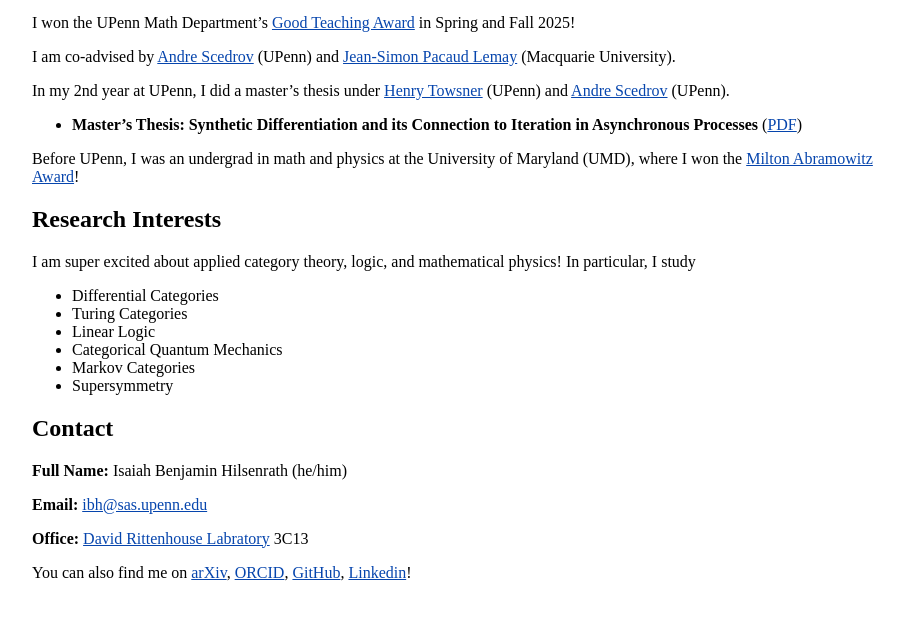
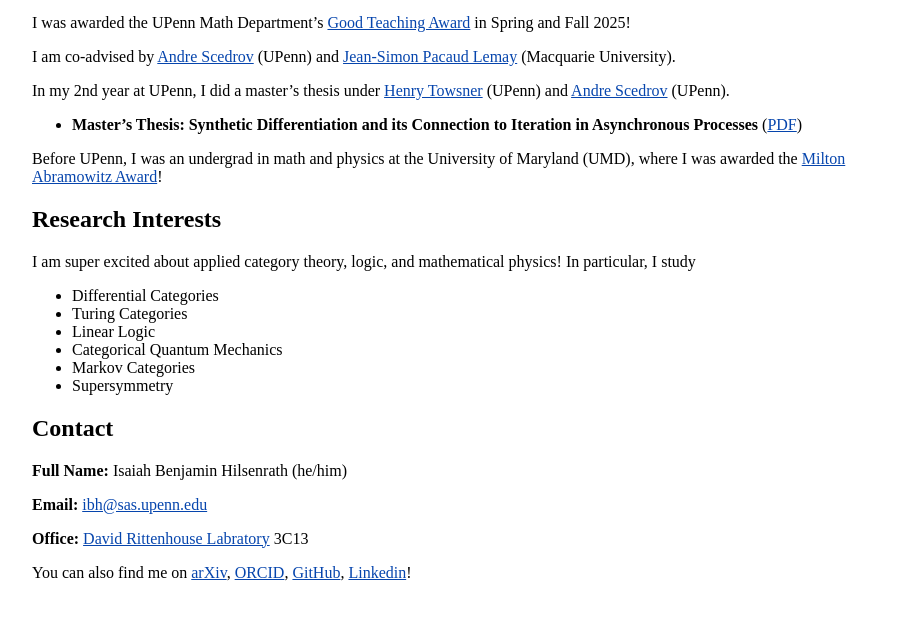
Before and after one commit to IsaiahBHilz/isaiahbhilz.github.io, a Jekyll site: the page built from index.md, in a window 1280 px wide. Shown: the part 601-1223 px from the top of the page, without its empty margins (183-1087 px from the left). Built offline with Jekyll 4.4.1, drawn with Linux system fonts in a browser that asks for light colours.

Commit message:
tone down the won language

```diff
--- a/index.md
+++ b/index.md
@@ -9,7 +9,7 @@ title: Home
 
 I am a 4th year PhD student in the Department of Mathematics at the [University of Pennsylvania](https://www.upenn.edu/) (UPenn).
 
-I won the UPenn Math Department's [Good Teaching Award](https://www.math.upenn.edu/about/department-history/department-chairs/prizes-and-awards/good-teaching) in Spring and Fall 2025!
+I was awarded the UPenn Math Department's [Good Teaching Award](https://www.math.upenn.edu/about/department-history/department-chairs/prizes-and-awards/good-teaching) in Spring and Fall 2025!
 
 I am co-advised by [Andre Scedrov](https://www.cis.upenn.edu/~scedrov/) (UPenn) and [Jean-Simon Pacaud Lemay](https://sites.google.com/view/jspl-personal-webpage/) (Macquarie University).
 
@@ -18,7 +18,7 @@ In my 2nd year at UPenn, I did a master's thesis under [Henry Towsner](https://w
 - **Master's Thesis: Synthetic Differentiation and its Connection
 to Iteration in Asynchronous Processes** ([PDF](/assets/Master_s_Thesis.pdf))
 
-Before UPenn, I was an undergrad in math and physics at the University of Maryland (UMD), where I won the [Milton Abramowitz Award](https://www-math.umd.edu/undergraduate/math-majors.html?id=166)!
+Before UPenn, I was an undergrad in math and physics at the University of Maryland (UMD), where I was awarded the [Milton Abramowitz Award](https://www-math.umd.edu/undergraduate/math-majors.html?id=166)!
 
 ## **Research Interests**
 
```
